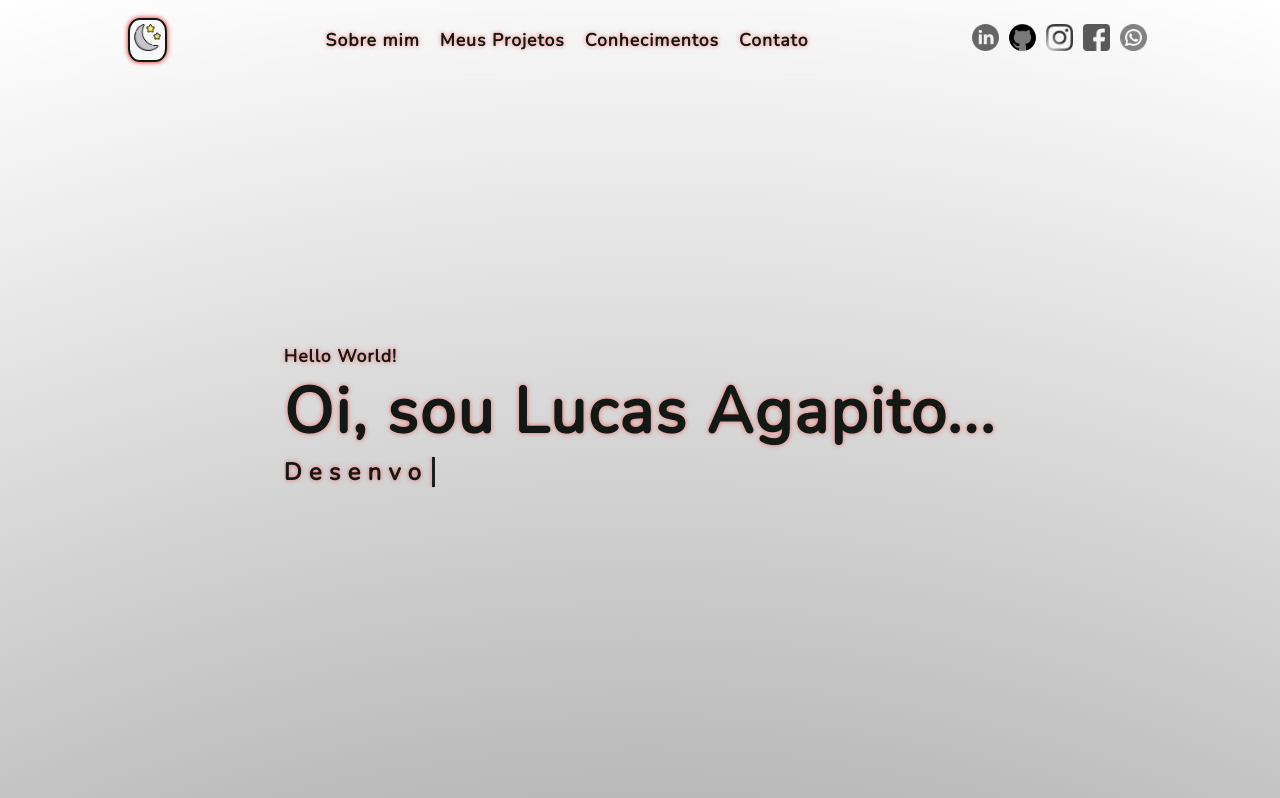
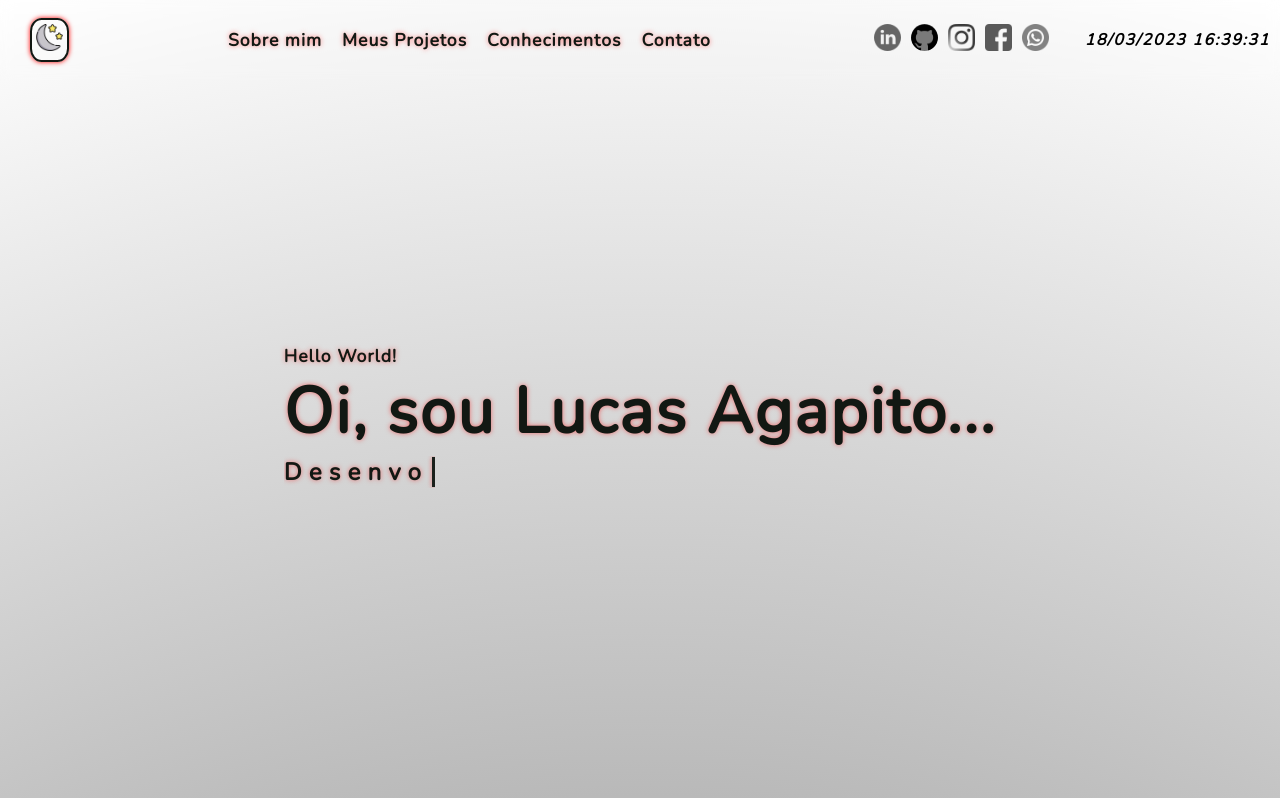
Before and after one commit to lucasagapitosilva/meuportifolio, a React (Create React App) app: page / in a window 1280 px wide. Shown: the top 798 px of the page. Built offline with nearby package versions, Linux system fonts and the light colour scheme.

Commit message:
Colocado hora no top

```diff
--- a/src/Componentes/Topo/index.js
+++ b/src/Componentes/Topo/index.js
@@ -1,3 +1,5 @@
+import { useState, useEffect } from 'react';
+
 import Linkedin from '../../assets/linkedin.png'
 import GitHub from '../../assets/github.png'
 import Instagram from '../../assets/instagram.png'
@@ -9,6 +11,33 @@ import Sun from '../../assets/sol.png'
 import './style.css'
 
 const Topo = (props) => {
+
+
+    const [horas, setHoras] = useState('');
+    const [dia, setDia] = useState('');
+
+    useEffect(() => {
+        const intervalId = setInterval(() => {
+            const dataAtual = new Date();
+            const hora = dataAtual.getHours();
+            const minutos = dataAtual.getMinutes();
+            const segundos = dataAtual.getSeconds();
+
+            setHoras(`${hora}:${minutos}:${segundos < 10 ? '0' + segundos : segundos}`)
+        }, 1000)
+
+        return () => clearInterval(intervalId);
+    }, [])
+
+    useEffect(() => {
+        const diaAtual = new Date();
+        const dia = diaAtual.getDate();
+        const mes = diaAtual.getMonth() + 1;
+        const ano = diaAtual.getFullYear();
+
+        setDia(`${dia < 10 ? '0' + dia : dia}/${mes < 10 ? '0' + mes : mes}/${ ano }`);
+    }, [])
+
 
     return (
 
@@ -30,6 +59,10 @@ const Topo = (props) => {
                     <a href='https://wa.me/+5521997794042'><img src={WhatsApp} className='logoSociais'></img></a>
                 </nav>
             </div>
+
+            <div className={props.background ? 'horaDark' : 'horaLight'}>
+                <span>{dia} {horas}</span>
+            </div>
         </header>
     )
 }
--- a/src/Componentes/Topo/style.css
+++ b/src/Componentes/Topo/style.css
@@ -9,6 +9,24 @@ header {
     justify-content: center;
     background-color: transparent;
     backdrop-filter: blur(6px);
+}
+
+.horaLight {
+    color: #000;
+    font-size: 1em;
+    font-weight: bold;
+    font-style: italic;
+    letter-spacing: 0.1em;
+    padding-right: 10px;
+}
+
+.horaDark {
+    color: #DFDFDF;
+    padding-right: 10px;
+    font-size: 1em;
+    font-weight: bold;
+    font-style: italic;
+    letter-spacing: 0.1em;
 }
 
 .containerTopo {
@@ -159,7 +177,11 @@ header {
 }
 
 @media screen and (max-width: 768px) {
-    .containerTopo{
+    .horaDark, .horaLight {
+        display: none;
+    }
+
+    .containerTopo {
         text-align: center;
     }
 
```
